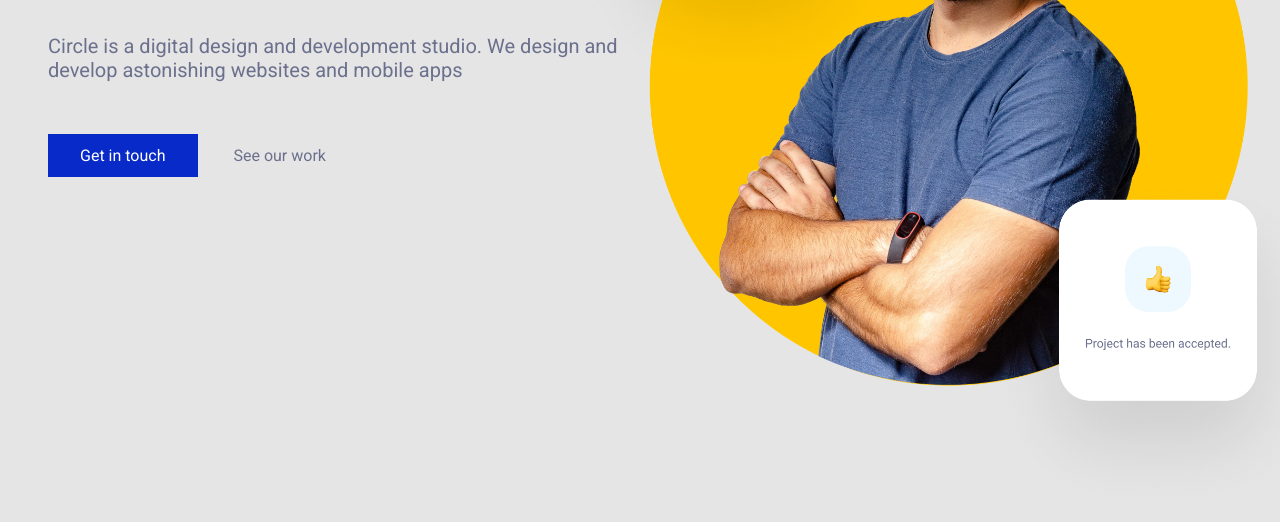
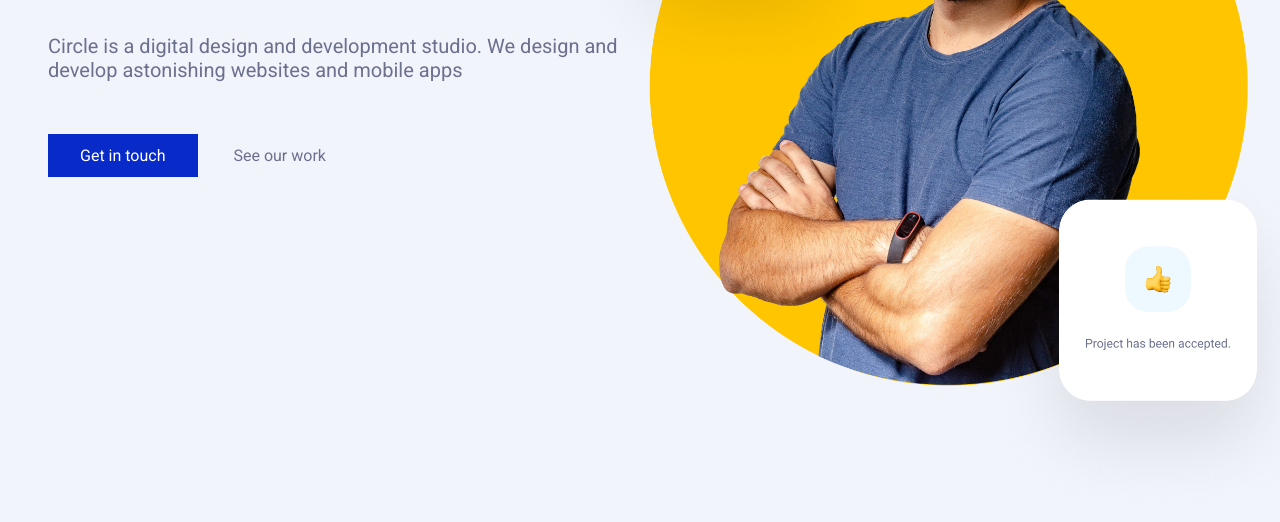
Before and after one commit to droidsam1/ironhack-mid-term-project, a plain HTML site: page index.html in a window 1280 px wide. Shown: the part 423-945 px from the top of the page. Drawn offline with Linux system fonts and the light colour scheme.

Commit message:
fix background color

```diff
--- a/assets/css/global.css
+++ b/assets/css/global.css
@@ -18,7 +18,7 @@
 body {
   width: 100%;
   height: 100%;
-  background-color: #e5e5e5;
+  background-color: #f2f4fc;
 }
 
 .h1-heading {
```
